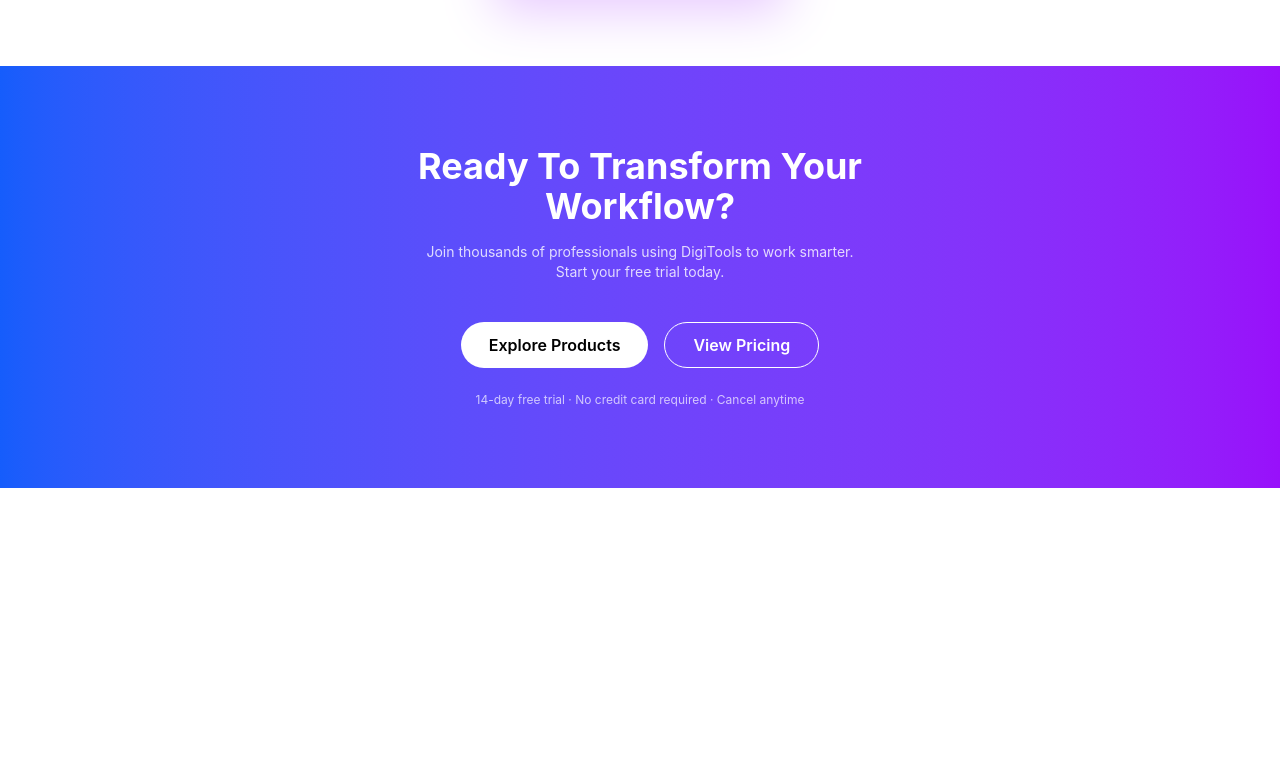
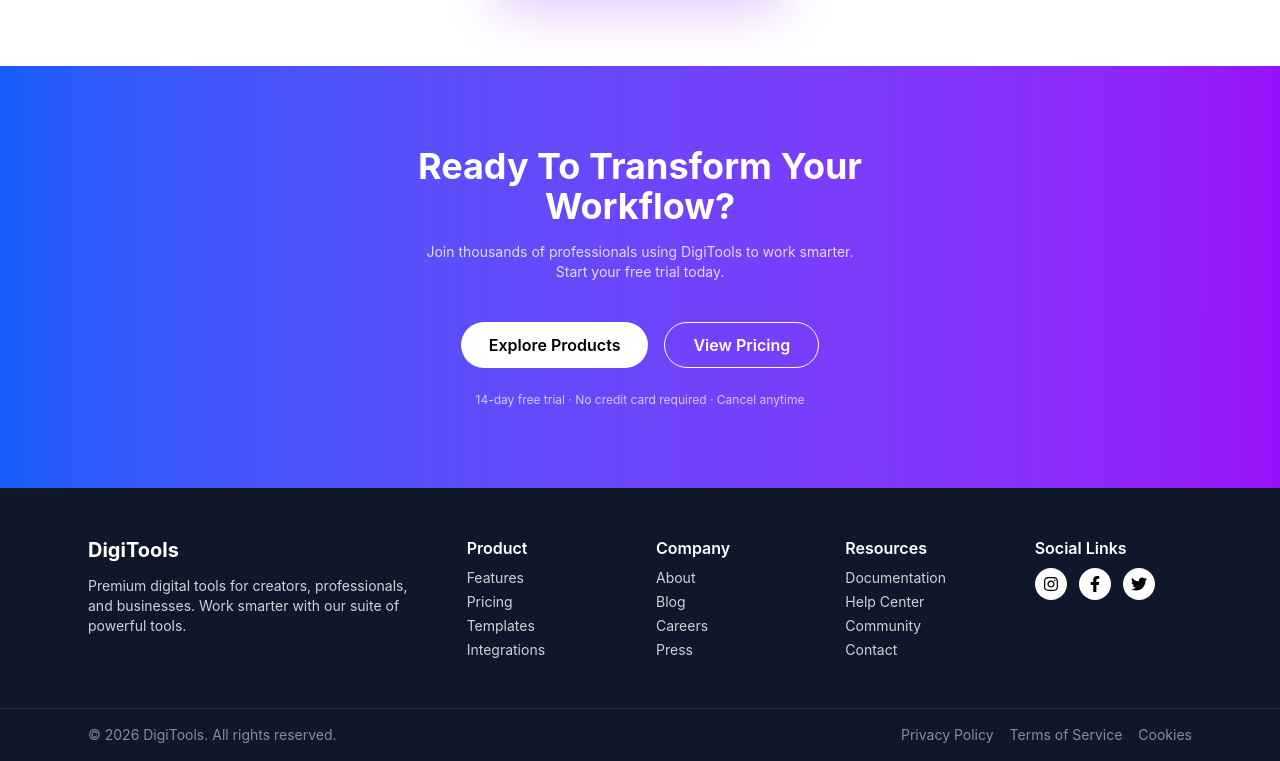
Before and after one commit to IM-Tamim/DigiTools-Platform, a React (Vite) app: page / in a window 1280 px wide. Shown: the part 2483-3244 px from the top of the page. Before the commit the page ends 2971 px from the top, so only its background shows below. Built offline with nearby package versions, Linux system fonts and the light colour scheme.

Commit message:
footer added

```diff
--- a/package.json
+++ b/package.json
@@ -14,6 +14,7 @@
     "lucide-react": "^1.7.0",
     "react": "^19.1.1",
     "react-dom": "^19.1.1",
+    "react-icons": "^5.6.0",
     "tailwindcss": "^4.2.2"
   },
   "devDependencies": {
--- a/src/App.jsx
+++ b/src/App.jsx
@@ -6,6 +6,7 @@
 import Steps from "./Components/Steps";
 import Tab from "./Components/Tab";
 import Transform from "./Components/Transform";
+import Footer from "./Components/Footer";
 
 function App() {
   return (
@@ -17,6 +18,7 @@
       <Steps></Steps>
       <Pricing></Pricing>
       <Transform></Transform>
+      <Footer></Footer>
     </>
   );
 }
--- /dev/null
+++ b/src/Components/Footer.jsx
@@ -0,0 +1,83 @@
+import React from "react";
+import { FaInstagram, FaFacebookF, FaTwitter } from "react-icons/fa";
+
+const Footer = () => {
+  return (
+    <footer className="bg-[#0f172a] text-white">
+      {/* Main grid */}
+      <div className="max-w-6xl mx-auto px-6 py-12 grid grid-cols-2 md:grid-cols-4 lg:grid-cols-6 gap-8">
+
+        {/* Brand */}
+        <div className="col-span-2 flex flex-col gap-3">
+          <h2 className="text-xl font-bold">DigiTools</h2>
+          <p className="text-white/80 text-sm max-w-xs">
+            Premium digital tools for creators, professionals, and businesses. Work smarter with our suite of powerful tools.
+          </p>
+        </div>
+
+        {/* Product Links */}
+        <div>
+          <h4 className="font-semibold mb-2">Product</h4>
+          <div className="flex flex-col gap-1 text-sm text-white/80">
+            <a href="#" className="hover:text-white">Features</a>
+            <a href="#" className="hover:text-white">Pricing</a>
+            <a href="#" className="hover:text-white">Templates</a>
+            <a href="#" className="hover:text-white">Integrations</a>
+          </div>
+        </div>
+
+        {/* Company Links */}
+        <div>
+          <h4 className="font-semibold mb-2">Company</h4>
+          <div className="flex flex-col gap-1 text-sm text-white/80">
+            <a href="#" className="hover:text-white">About</a>
+            <a href="#" className="hover:text-white">Blog</a>
+            <a href="#" className="hover:text-white">Careers</a>
+            <a href="#" className="hover:text-white">Press</a>
+          </div>
+        </div>
+
+        {/* Resources Links */}
+        <div>
+          <h4 className="font-semibold mb-2">Resources</h4>
+          <div className="flex flex-col gap-1 text-sm text-white/80">
+            <a href="#" className="hover:text-white">Documentation</a>
+            <a href="#" className="hover:text-white">Help Center</a>
+            <a href="#" className="hover:text-white">Community</a>
+            <a href="#" className="hover:text-white">Contact</a>
+          </div>
+        </div>
+
+        {/* Social Links */}
+        <div>
+          <h4 className="font-semibold mb-2">Social Links</h4>
+          <div className="flex gap-3 mt-2">
+            <a href="#" className="bg-white text-black rounded-full p-2 hover:opacity-80 transition-opacity">
+              <FaInstagram />
+            </a>
+            <a href="#" className="bg-white text-black rounded-full p-2 hover:opacity-80 transition-opacity">
+              <FaFacebookF />
+            </a>
+            <a href="#" className="bg-white text-black rounded-full p-2 hover:opacity-80 transition-opacity">
+              <FaTwitter />
+            </a>
+          </div>
+        </div>
+      </div>
+
+      {/* Bottom bar */}
+      <div className="border-t border-white/10">
+        <div className="max-w-6xl mx-auto px-6 py-4 flex flex-col sm:flex-row justify-between items-center gap-2 text-sm text-white/50">
+          <span>© 2026 DigiTools. All rights reserved.</span>
+          <div className="flex gap-4 mt-2 sm:mt-0">
+            <a href="#" className="hover:text-white">Privacy Policy</a>
+            <a href="#" className="hover:text-white">Terms of Service</a>
+            <a href="#" className="hover:text-white">Cookies</a>
+          </div>
+        </div>
+      </div>
+    </footer>
+  );
+};
+
+export default Footer;
```
Also changed, not shown: 1 other file (tests, documents, lock files or other folders).
